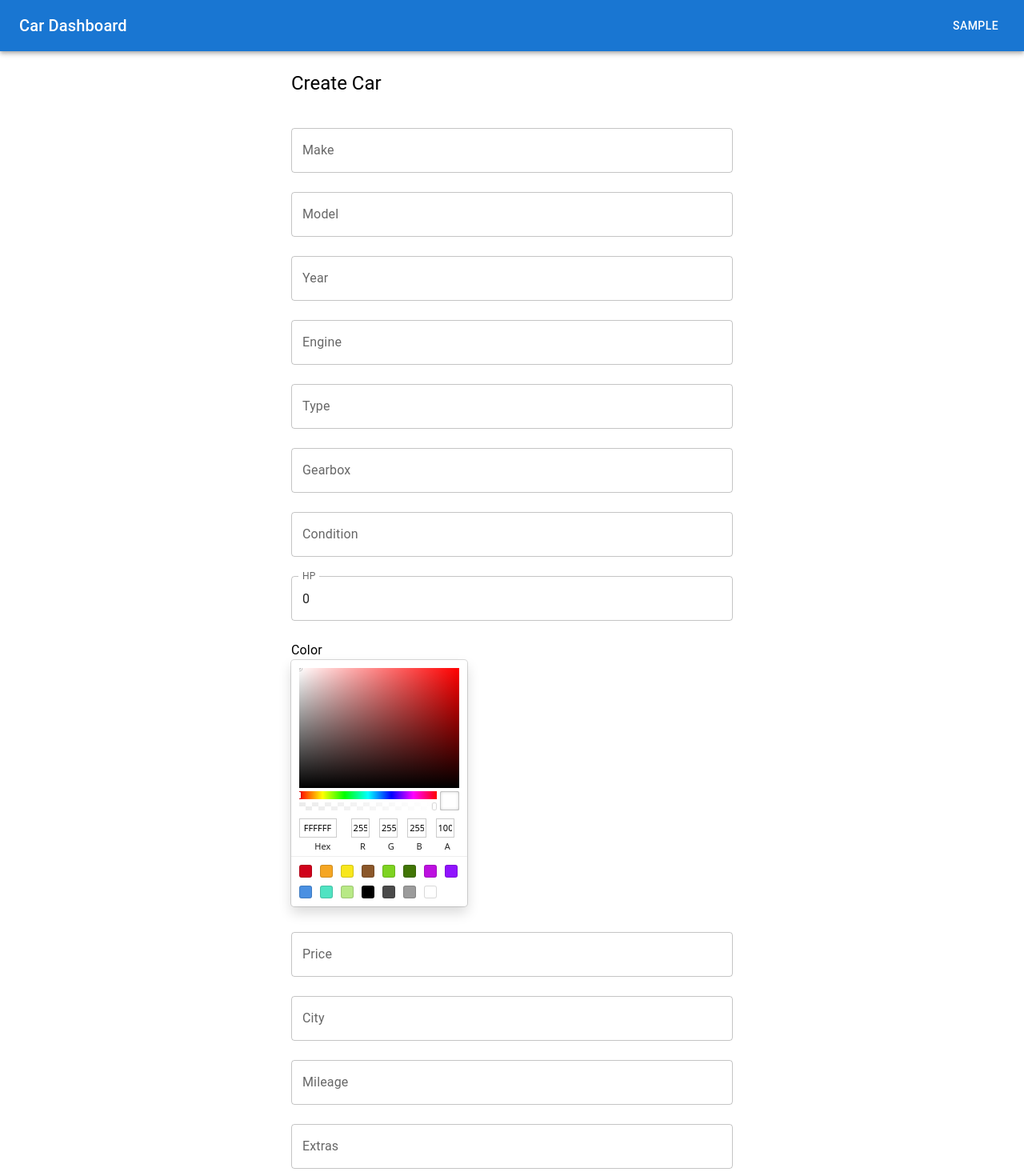
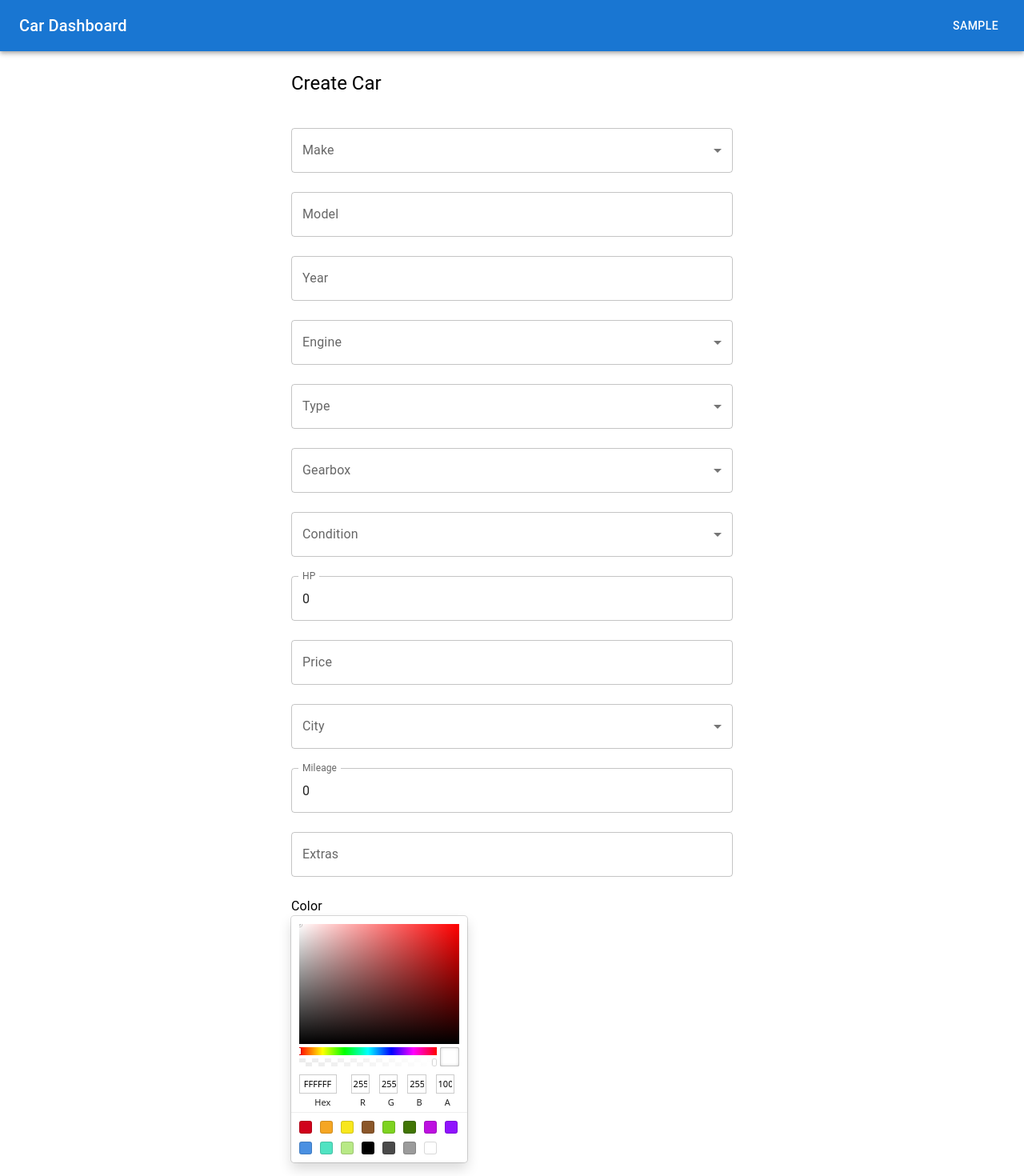
Before and after one commit to petrunov/fe-cars, a React (Vite) app: page /new in a window 1280 px wide. Shown: the top 1470 px of the page at 80% size. Built offline with nearby package versions, Linux system fonts and the light colour scheme; sample sign-in values are in the browser's storage.

Commit message:
Adjust car field types and UI.

```diff
--- a/package.json
+++ b/package.json
@@ -20,6 +20,7 @@
     "@mui/system": "^5.16.1",
     "@mui/x-date-pickers": "^5.0.0",
     "@types/date-fns": "^2.6.0",
+    "@types/react-color": "^3.0.12",
     "@types/react-router-dom": "^5.3.3",
     "@types/yup": "^0.32.0",
     "autoprefixer": "^10.4.19",
--- a/src/components/CarForm.tsx
+++ b/src/components/CarForm.tsx
@@ -1,3 +1,4 @@
+/* eslint-disable react/require-default-props */
 import { Link as RouterLink } from 'react-router-dom';
 import {
   TextField,
@@ -6,6 +7,10 @@ import {
   Box,
   Typography,
   Alert,
+  MenuItem,
+  Select,
+  FormControl,
+  InputLabel,
 } from '@mui/material';
 import { SketchPicker } from 'react-color';
 import { useFormik } from 'formik';
@@ -18,6 +23,32 @@ interface CarFormProps {
   initialData?: Partial<Car>;
   onSubmit: (car: Partial<Car>) => void;
 }
+
+const makeOptions = ['BMW', 'Mercedes', 'Audi'];
+const gearboxOptions = ['Manual', 'Automatic'];
+const typesOptions = ['Sedan', 'Hatchback', 'Truck', 'SUV', 'Touring', 'Other'];
+const engineOptions = [
+  'Diesel',
+  'Petrol',
+  'Electric',
+  'Hybrid',
+  'Hydrogen',
+  'Other',
+];
+const cities = [
+  'New York',
+  'Los Angeles',
+  'Chicago',
+  'Houston',
+  'Phoenix',
+  'Philadelphia',
+  'San Antonio',
+  'San Diego',
+  'Dallas',
+  'San Jose',
+];
+
+const conditions = ['New', 'Used'];
 
 function CarForm({ initialData, onSubmit }: CarFormProps) {
   const formik = useFormik({
@@ -33,7 +64,7 @@ function CarForm({ initialData, onSubmit }: CarFormProps) {
       color: '',
       price: '',
       city: '',
-      mileage: '',
+      mileage: 0,
       extras: '',
       ...initialData,
     },
@@ -41,7 +72,11 @@ function CarForm({ initialData, onSubmit }: CarFormProps) {
     validateOnChange: false,
     validateOnBlur: false,
     onSubmit: (values) => {
-      onSubmit(values);
+      const cleanedValues = {
+        ...values,
+        year: values.year || undefined, // Convert null to undefined
+      };
+      onSubmit(cleanedValues);
     },
   });
 
@@ -59,16 +94,21 @@ function CarForm({ initialData, onSubmit }: CarFormProps) {
           </Alert>
         )}
         <Box component="form" onSubmit={formik.handleSubmit} sx={{ mt: 3 }}>
-          <TextField
+          <FormControl fullWidth margin="normal">
+            <InputLabel>Make</InputLabel>
+            <Select
               name="make"
-            label="Make"
-            fullWidth
               value={formik.values.make}
               onChange={formik.handleChange}
-            margin="normal"
-            error={formik.touched.make && Boolean(formik.errors.make)}
-            helperText={formik.touched.make && formik.errors.make}
-          />
+              label="Make"
+            >
+              {makeOptions.map((option) => (
+                <MenuItem key={option} value={option}>
+                  {option}
+                </MenuItem>
+              ))}
+            </Select>
+          </FormControl>
           <TextField
             name="model"
             label="Model"
@@ -101,51 +141,66 @@ function CarForm({ initialData, onSubmit }: CarFormProps) {
               )}
             />
           </LocalizationProvider>
-          <TextField
+          <FormControl fullWidth margin="normal">
+            <InputLabel>Engine</InputLabel>
+            <Select
               name="engine"
-            label="Engine"
-            fullWidth
               value={formik.values.engine}
               onChange={formik.handleChange}
-            margin="normal"
-            error={formik.touched.engine && Boolean(formik.errors.engine)}
-            helperText={formik.touched.engine && formik.errors.engine}
-          />
-          <TextField
+              label="Engine"
+            >
+              {engineOptions.map((option) => (
+                <MenuItem key={option} value={option}>
+                  {option}
+                </MenuItem>
+              ))}
+            </Select>
+          </FormControl>
+          <FormControl fullWidth margin="normal">
+            <InputLabel>Type</InputLabel>
+            <Select
               name="type"
-            label="Type"
-            fullWidth
               value={formik.values.type}
               onChange={formik.handleChange}
-            margin="normal"
-            error={formik.touched.type && Boolean(formik.errors.type)}
-            helperText={formik.touched.type && formik.errors.type}
-          />
-          <TextField
+              label="Type"
+            >
+              {typesOptions.map((option) => (
+                <MenuItem key={option} value={option}>
+                  {option}
+                </MenuItem>
+              ))}
+            </Select>
+          </FormControl>
+          <FormControl fullWidth margin="normal">
+            <InputLabel>Gearbox</InputLabel>
+            <Select
               name="gearbox"
-            label="Gearbox"
-            fullWidth
               value={formik.values.gearbox}
               onChange={formik.handleChange}
-            margin="normal"
-            error={formik.touched.gearbox && Boolean(formik.errors.gearbox)}
-            helperText={formik.touched.gearbox && formik.errors.gearbox}
-          />
-          <TextField
+              label="Gearbox"
+            >
+              {gearboxOptions.map((option) => (
+                <MenuItem key={option} value={option}>
+                  {option}
+                </MenuItem>
+              ))}
+            </Select>
+          </FormControl>
+          <FormControl fullWidth margin="normal">
+            <InputLabel>Condition</InputLabel>
+            <Select
               name="car_condition"
-            label="Condition"
-            fullWidth
               value={formik.values.car_condition}
               onChange={formik.handleChange}
-            margin="normal"
-            error={
-              formik.touched.car_condition &&
-              Boolean(formik.errors.car_condition)
-            }
-            helperText={
-              formik.touched.car_condition && formik.errors.car_condition
-            }
-          />
+              label="Condition"
+            >
+              {conditions.map((condition) => (
+                <MenuItem key={condition} value={condition}>
+                  {condition}
+                </MenuItem>
+              ))}
+            </Select>
+          </FormControl>
           <TextField
             name="hp"
             label="HP"
@@ -156,6 +211,52 @@ function CarForm({ initialData, onSubmit }: CarFormProps) {
             margin="normal"
             error={formik.touched.hp && Boolean(formik.errors.hp)}
             helperText={formik.touched.hp && formik.errors.hp}
+          />
+          <TextField
+            name="price"
+            label="Price"
+            fullWidth
+            value={formik.values.price}
+            onChange={formik.handleChange}
+            margin="normal"
+            error={formik.touched.price && Boolean(formik.errors.price)}
+            helperText={formik.touched.price && formik.errors.price}
+          />
+          <FormControl fullWidth margin="normal">
+            <InputLabel>City</InputLabel>
+            <Select
+              name="city"
+              value={formik.values.city}
+              onChange={formik.handleChange}
+              label="City"
+            >
+              {cities.map((city) => (
+                <MenuItem key={city} value={city}>
+                  {city}
+                </MenuItem>
+              ))}
+            </Select>
+          </FormControl>
+          <TextField
+            name="mileage"
+            label="Mileage"
+            type="number"
+            fullWidth
+            value={formik.values.mileage}
+            onChange={formik.handleChange}
+            margin="normal"
+            error={formik.touched.mileage && Boolean(formik.errors.mileage)}
+            helperText={formik.touched.mileage && formik.errors.mileage}
+          />
+          <TextField
+            name="extras"
+            label="Extras"
+            fullWidth
+            value={formik.values.extras}
+            onChange={formik.handleChange}
+            margin="normal"
+            error={formik.touched.extras && Boolean(formik.errors.extras)}
+            helperText={formik.touched.extras && formik.errors.extras}
           />
           <Box sx={{ mt: 2, mb: 2 }}>
             <Typography component="label" variant="body1">
@@ -173,46 +274,6 @@ function CarForm({ initialData, onSubmit }: CarFormProps) {
               </Alert>
             )}
           </Box>
-          <TextField
-            name="price"
-            label="Price"
-            fullWidth
-            value={formik.values.price}
-            onChange={formik.handleChange}
-            margin="normal"
-            error={formik.touched.price && Boolean(formik.errors.price)}
-            helperText={formik.touched.price && formik.errors.price}
-          />
-          <TextField
-            name="city"
-            label="City"
-            fullWidth
-            value={formik.values.city}
-            onChange={formik.handleChange}
-            margin="normal"
-            error={formik.touched.city && Boolean(formik.errors.city)}
-            helperText={formik.touched.city && formik.errors.city}
-          />
-          <TextField
-            name="mileage"
-            label="Mileage"
-            fullWidth
-            value={formik.values.mileage}
-            onChange={formik.handleChange}
-            margin="normal"
-            error={formik.touched.mileage && Boolean(formik.errors.mileage)}
-            helperText={formik.touched.mileage && formik.errors.mileage}
-          />
-          <TextField
-            name="extras"
-            label="Extras"
-            fullWidth
-            value={formik.values.extras}
-            onChange={formik.handleChange}
-            margin="normal"
-            error={formik.touched.extras && Boolean(formik.errors.extras)}
-            helperText={formik.touched.extras && formik.errors.extras}
-          />
           <Button
             type="submit"
             fullWidth
@@ -236,8 +297,4 @@ function CarForm({ initialData, onSubmit }: CarFormProps) {
   );
 }
 
-CarForm.defaultProps = {
-  initialData: undefined,
-};
-
 export default CarForm;
--- a/src/components/CustomTable.tsx
+++ b/src/components/CustomTable.tsx
@@ -83,7 +83,16 @@ function CustomTable({
                 <TableCell>{row.gearbox}</TableCell>
                 <TableCell>{row.car_condition}</TableCell>
                 <TableCell>{row.hp}</TableCell>
-                <TableCell>{row.color}</TableCell>
+                <TableCell>
+                  <div
+                    style={{
+                      backgroundColor: row.color,
+                      width: '50px',
+                      height: '20px',
+                      borderRadius: '4px',
+                    }}
+                  />
+                </TableCell>
                 <TableCell>{row.price}</TableCell>
                 <TableCell>{row.city}</TableCell>
                 <TableCell>{row.mileage}</TableCell>
--- a/src/interfaces/Car.ts
+++ b/src/interfaces/Car.ts
@@ -13,7 +13,7 @@ export interface Car {
   color: string;
   price: string;
   city: string;
-  mileage: string;
+  mileage: number;
   extras: string;
   createdAt: string;
   updatedAt: string;
--- a/src/utils/validationSchemas.ts
+++ b/src/utils/validationSchemas.ts
@@ -19,7 +19,10 @@ const carValidationSchema = yup.object().shape({
   color: yup.string().required('Color is required'),
   price: yup.number().required('Price is required'),
   city: yup.string().required('City is required'),
-  mileage: yup.number().required('Mileage is required'),
+  mileage: yup
+    .number()
+    .positive('Mileage must be a positive number')
+    .required('Mileage is required'),
   extras: yup.string().required('Extras is required'),
 });
 
```
Also changed, not shown: 1 other file (tests, documents, lock files or other folders). Lines whose indentation alone changed are shown as unchanged.
